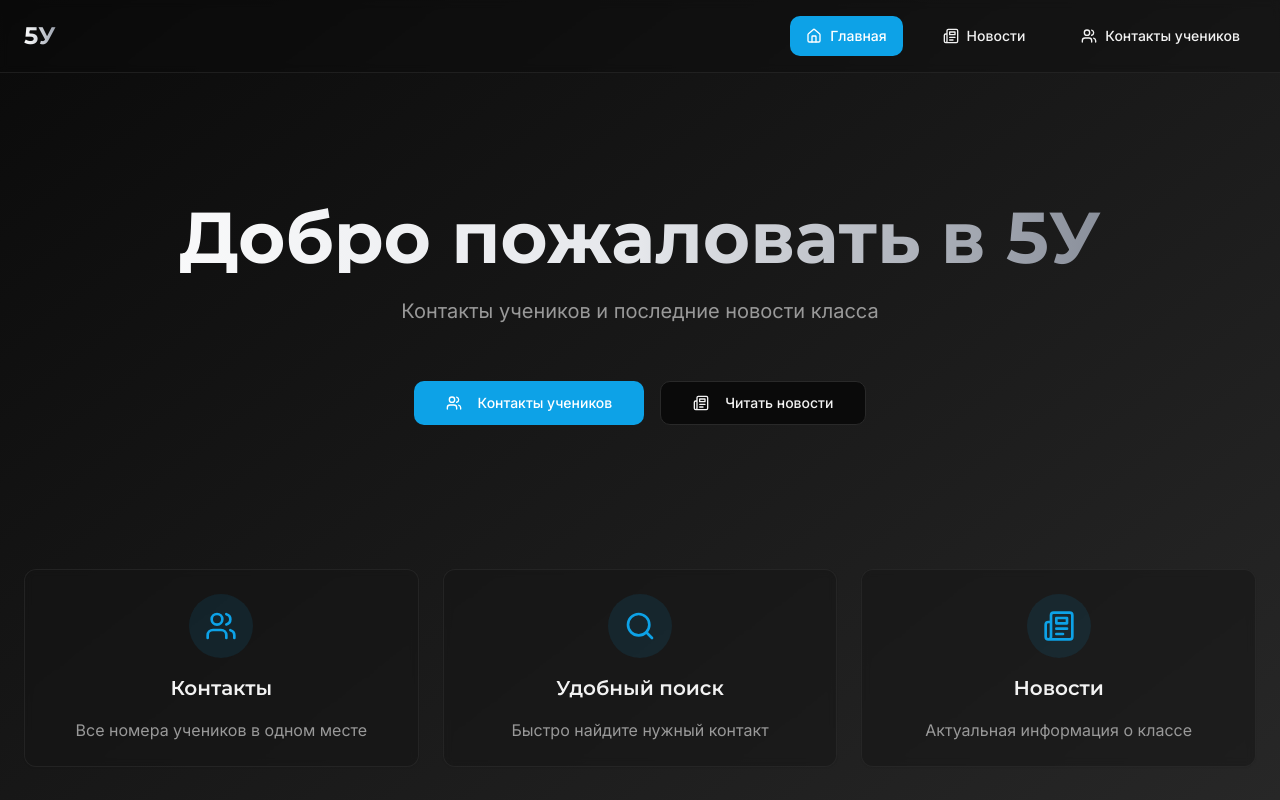
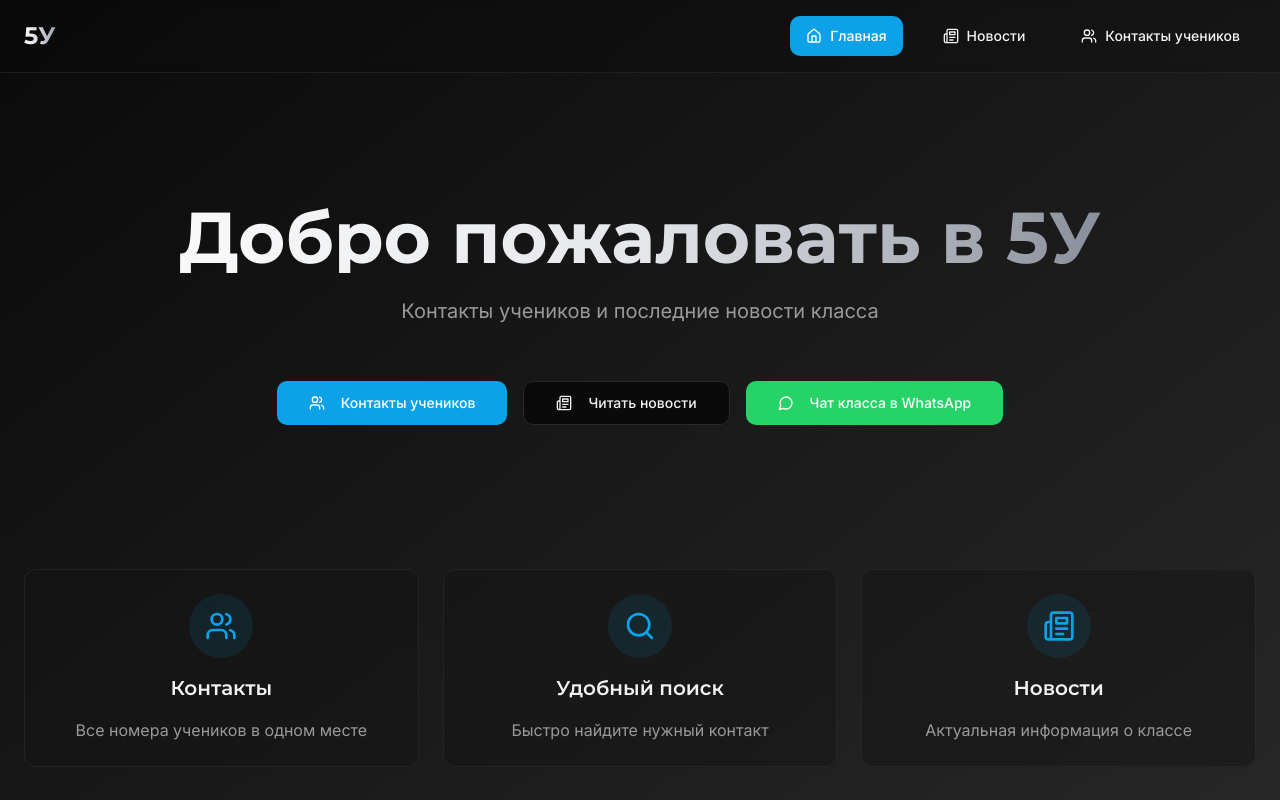
Before and after one commit to pr-poehali-dev/app-development-project-1, a React (Vite) app: page / in a window 1280 px wide. Shown: the top 800 px of the page. Built offline with nearby package versions, Linux system fonts and the light colour scheme.

Commit message:
feat: добавить кнопку WhatsApp-приглашения

```diff
--- a/src/pages/Index.tsx
+++ b/src/pages/Index.tsx
@@ -103,7 +103,7 @@ export default function Index() {
               <p className="text-xl text-muted-foreground max-w-2xl mx-auto">
                 Контакты учеников и последние новости класса
               </p>
-              <div className="flex gap-4 justify-center pt-8">
+              <div className="flex flex-wrap gap-4 justify-center pt-8">
                 <Button size="lg" onClick={() => setActiveSection('contacts')} className="hover:scale-105 transition-transform">
                   <Icon name="Users" size={20} className="mr-2" />
                   Контакты учеников
@@ -111,6 +111,17 @@ export default function Index() {
                 <Button size="lg" variant="outline" onClick={() => setActiveSection('news')} className="hover:scale-105 transition-transform">
                   <Icon name="Newspaper" size={20} className="mr-2" />
                   Читать новости
+                </Button>
+                <Button
+                  size="lg"
+                  variant="default"
+                  asChild
+                  className="bg-[#25D366] hover:bg-[#20BD5C] text-white hover:scale-105 transition-transform"
+                >
+                  <a href="https://chat.whatsapp.com/HfGjH0oP5BTDfsfD1vzElG?mode=wwt" target="_blank" rel="noopener noreferrer">
+                    <Icon name="MessageCircle" size={20} className="mr-2" />
+                    Чат класса в WhatsApp
+                  </a>
                 </Button>
               </div>
             </section>
```
